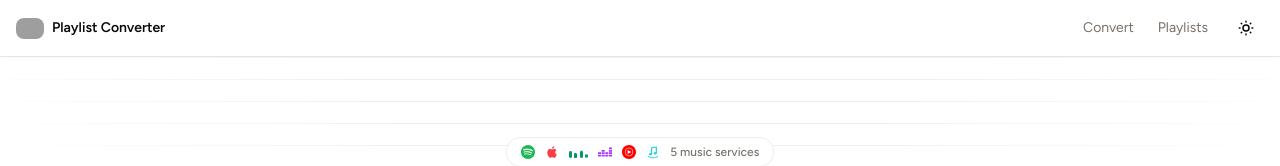
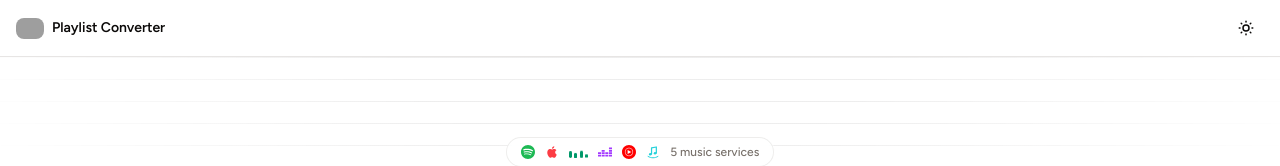
Before and after one commit to Lab86-io/music, a Next.js app: page / in a window 1280 px wide. Shown: the top 166 px of the page. Built offline with nearby package versions, Linux system fonts and the light colour scheme; no server answers; grey boxes are pictures that could not be loaded.

Commit message:
chore: drop Convert/Playlists toggles from the header nav

```diff
--- a/components/header.tsx
+++ b/components/header.tsx
@@ -2,22 +2,13 @@
 
 import Link from "next/link";
 import Image from "next/image";
-import { usePathname } from "next/navigation";
 import { ThemeToggle } from "@/components/theme-toggle";
-import { cn } from "@/lib/utils";
 
 interface HeaderProps {
   children?: React.ReactNode;
 }
 
 export function Header({ children }: HeaderProps) {
-  const pathname = usePathname();
-
-  const navLinks = [
-    { href: "/convert", label: "Convert" },
-    { href: "/dashboard", label: "Playlists" },
-  ];
-
   return (
     <header className="sticky top-0 z-50 border-b border-border bg-background/95 backdrop-blur supports-[backdrop-filter]:bg-background/60 shrink-0">
       <div className="container mx-auto px-4 py-2.5 flex items-center justify-between">
@@ -31,23 +22,7 @@ export function Header({ children }: HeaderProps) {
           />
           <span className="font-semibold text-sm">Playlist Converter</span>
         </Link>
-        <div className="flex items-center gap-1">
-          <nav className="mr-1 flex items-center">
-            {navLinks.map((link) => (
-              <Link
-                key={link.href}
-                href={link.href}
-                className={cn(
-                  "rounded-full px-3 py-1.5 text-sm transition-colors",
-                  pathname === link.href
-                    ? "bg-muted font-medium text-foreground"
-                    : "text-muted-foreground hover:text-foreground"
-                )}
-              >
-                {link.label}
-              </Link>
-            ))}
-          </nav>
+        <div className="flex items-center gap-2">
           {children}
           <ThemeToggle />
         </div>
```
